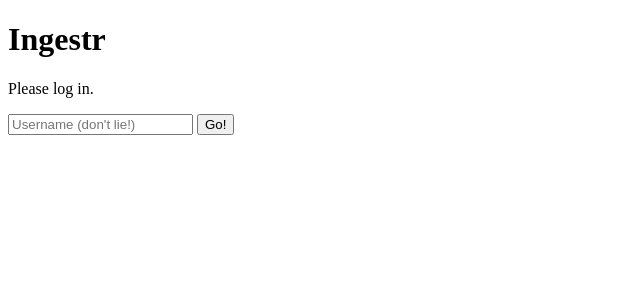
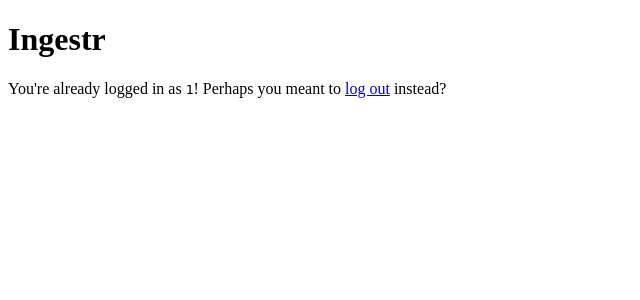
Before and after one commit to metabrainz/geordi, a Flask app: template ingestr-server/ingestr/templates/login.html in a window 1280 px wide. Shown: the top 300 px of the page, without its empty margins (0-640 px from the left). Run offline with Flask 2, Linux system fonts and the light colour scheme; the template is opened without the code that fills it, so the values that code supplies are empty; a user stored in the database is signed in.

Commit message:
Only show login form when not already logged in

```diff
--- a/ingestr-server/ingestr/templates/login.html
+++ b/ingestr-server/ingestr/templates/login.html
@@ -2,12 +2,14 @@
 {% block title %}Login{% endblock %}
 
 {% block content %}
-<p>
-Please log in.
-</p>
+{% if current_user.id %}
+<p>You're already logged in as <code>{{ current_user.id }}</code>! Perhaps you meant to <a href="/logout">log out</a> instead?</p>
+{% else %}
+<p>Please log in.</p>
 
 <form action="" method="post">
-	<input type="text" name="username" placeholder="Username (don't lie!)" />
-	<input type="submit" value="Go!" />
+  <input type="text" name="username" placeholder="Username (don't lie!)" />
+  <input type="submit" value="Go!" />
 </form>
+{% endif %}
 {% endblock %}
```
